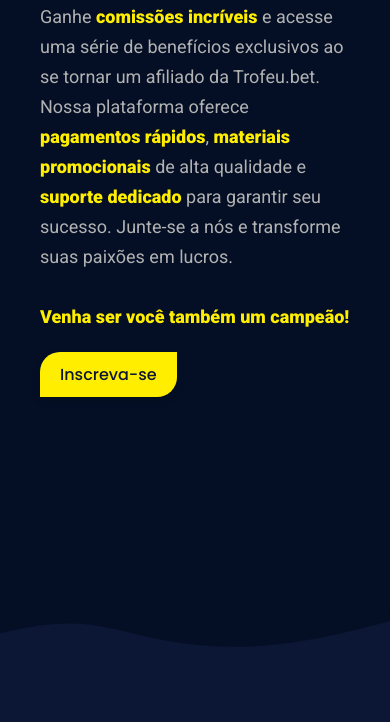
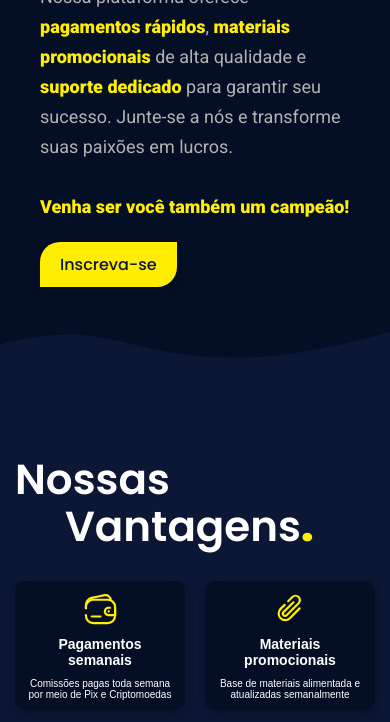
Before and after one commit to ramonviera/trofeuafiliado, a website: page index.html in a window 390 px wide. Shown: the part 383-1105 px from the top of the page. Drawn offline with nearby package versions, Linux system fonts and the light colour scheme.

Commit message:
Update main.css

```diff
--- a/style/main.css
+++ b/style/main.css
@@ -1,4 +1,3 @@
-
 .conteiner-main {
   max-width: 1200px;
   margin: auto;
@@ -6,7 +5,6 @@
   grid-template-columns: 1fr 1fr;
   align-items: center;
   gap: 40px;
-  height: 100vh;
 }
 
 .foto-man{
@@ -45,6 +43,7 @@
   }
   .text-main {
     padding: 30px;
+    margin-top: 70px;
   }
 }
 @media (max-width: 1000px) {
@@ -71,6 +70,7 @@
   .text-main {
     gap: 20px;
     margin-bottom: 0px;
+    margin-top: 60px;
   }
   .text-main h1 {
     font-size: 32px;
@@ -94,6 +94,7 @@
   }
   .text-main {
     padding-top: 60px;
+    margin-top: 40px;
   }
   .text-main {
     padding: 0px;
@@ -126,6 +127,9 @@
     justify-content: center;
     gap: 20px;
   }
+  .text-main {
+    margin-top: 40px;
+  }
   .conteiner-main {
 
     margin: 30px;
```
